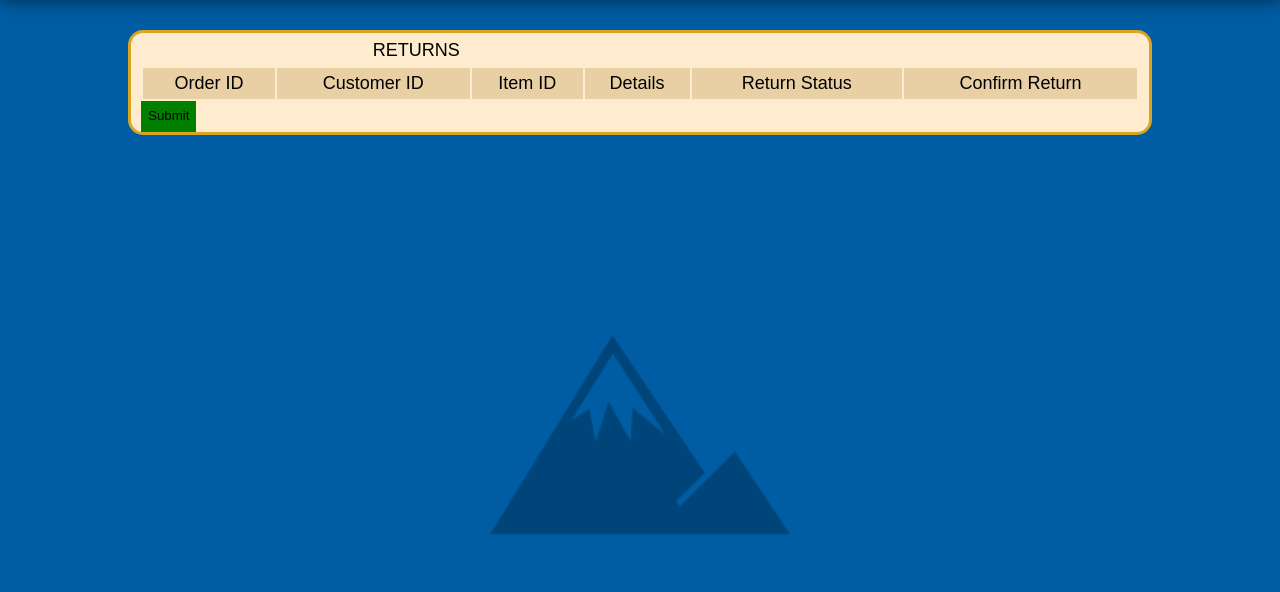
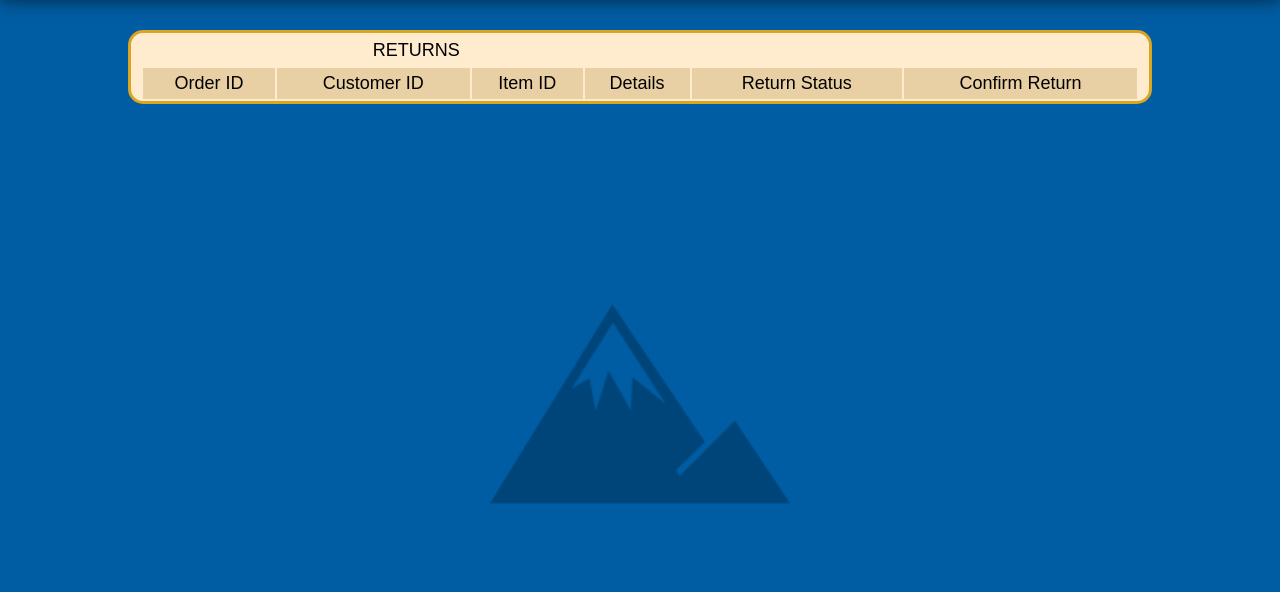
Before and after one commit to Benwagrez/CNIT280, a PHP site: page /warehouseEmp.php in a window 1280 px wide. Shown: the part 174-766 px from the top of the page. Run offline with PHP 8.4, Linux system fonts and the light colour scheme; data comes from the database, SQL or seed files in the repository; some libraries are stand-ins or nearby versions.

Commit message:
Update warehouseEmp.php

```diff
--- a/warehouseEmp.php
+++ b/warehouseEmp.php
@@ -86,7 +86,6 @@
               <table id = "returnsTable" class = "listing">
                   <?php include "warehouseempget.php"; ?>
               </table>
-              <tr><td colspan='3'><input type="submit" value="Submit" style="background-color:green;"></td></tr>
           </form>
       </div>
       <div id = "footerPusher">
```
